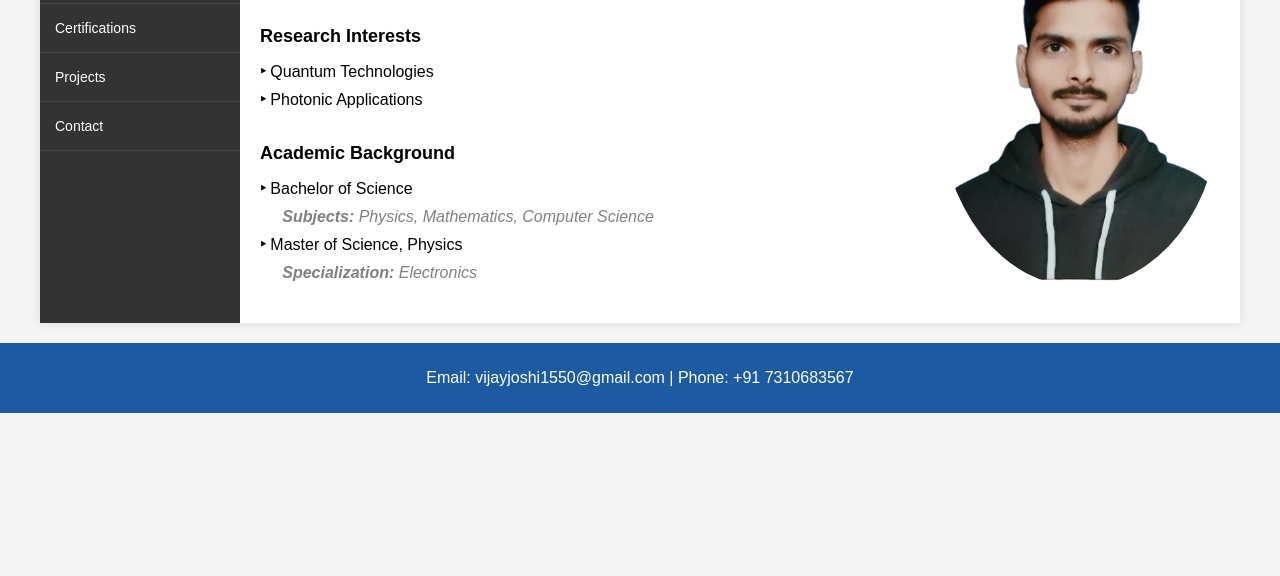
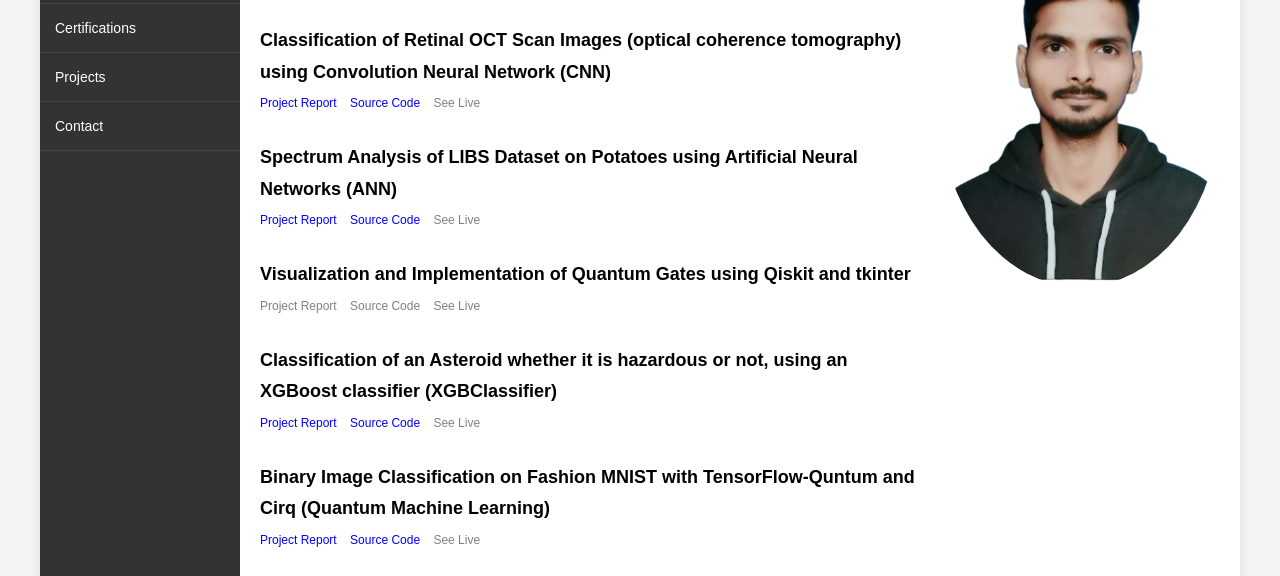
Before and after one commit to vijayjoshi1550/project_portfolio, a plain HTML site: page index.html in a window 1280 px wide. Shown: the part 205-781 px from the top of the page. Drawn offline with Linux system fonts and the light colour scheme.

Commit message:
Update index.html

```diff
--- a/index.html
+++ b/index.html
@@ -247,7 +247,7 @@
         </div>
 
         <div class="content" >
-            <section id="home" class="active">
+            <section id="home" >
                 <div class="home-container">
                     <div class="home-content">
                         <h1 class="name-heading">Vijay Joshi</h1>
@@ -345,7 +345,7 @@
                         <img src="vijay.png" alt="Vijay Joshi" class="profile-image">
                     </div>
             </section>
-            <section id="projects">
+            <section id="projects" class="active">
                 <div class="home-container">
                     <div class="home-content">
                         <h1 class="name-heading">Vijay Joshi</h1>
```
